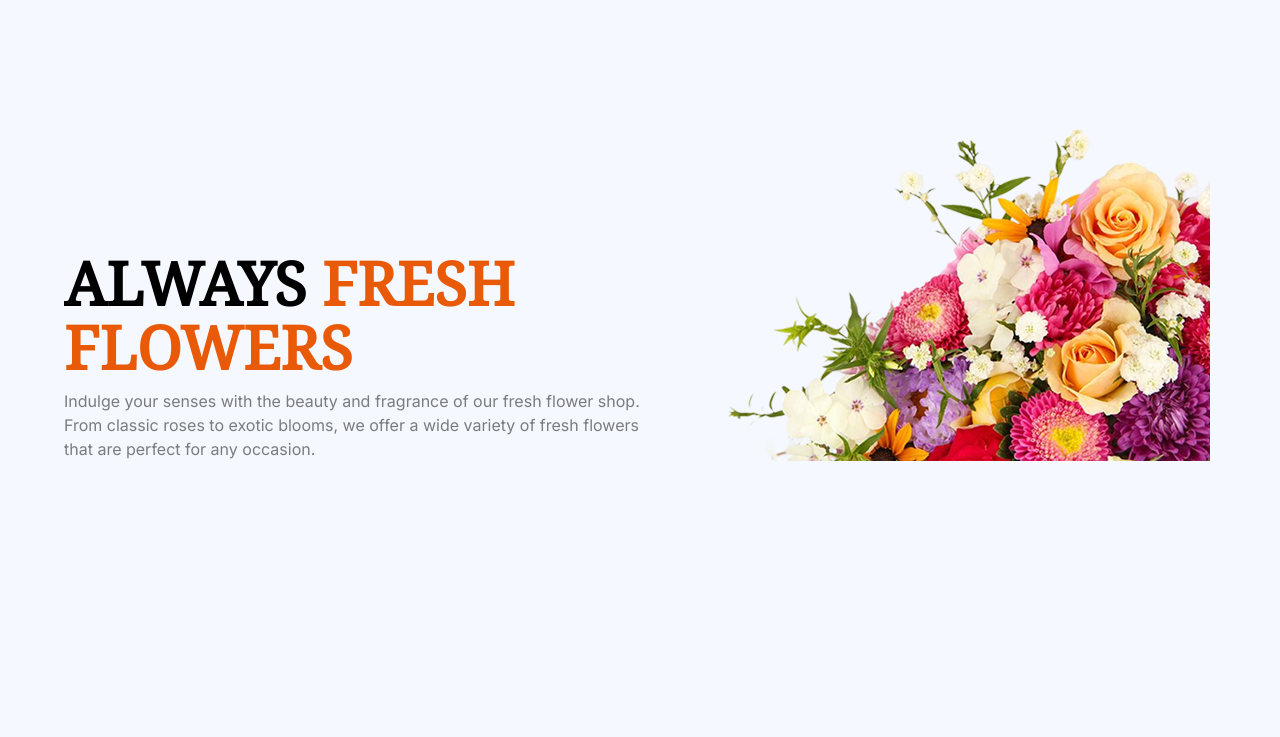
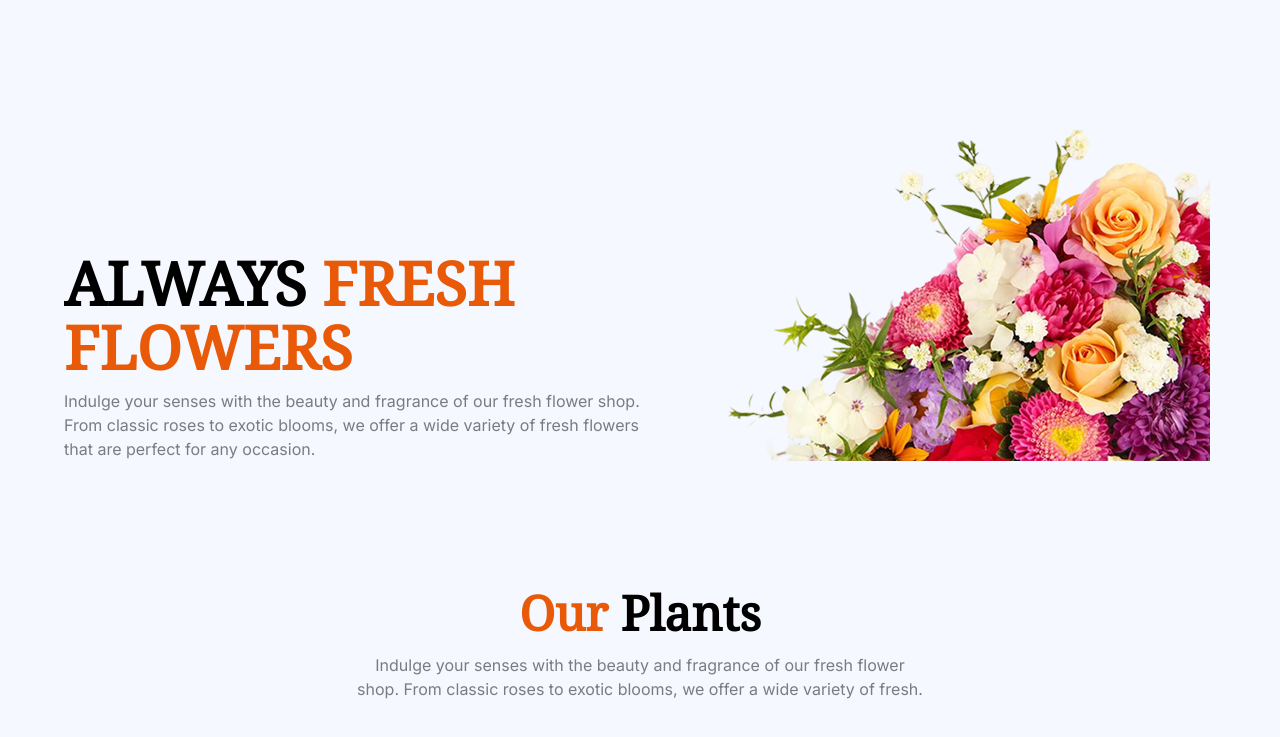
Before and after one commit to MD-Shihab-Hossain/Assignment-2, a plain HTML site: page index.html in a window 1280 px wide. Shown: the part 105-842 px from the top of the page. Before the commit the page ends 800 px from the top, so only its background shows below. Drawn offline with nearby package versions, Linux system fonts and the light colour scheme.

Commit message:
Add Plant section heading and description

```diff
--- a/index.html
+++ b/index.html
@@ -63,6 +63,21 @@
         </div>
       </section>
     </header>
+      <main>
+      <section class="mt-32 max-w-6xl mx-auto">
+        <div class="justify-items-center">
+          <div class="text-center max-w-[574px] mx-auto">
+            <h2 class="font-[Noto_Serif]">
+              <span class="text-[#E95A08] text-2xl lg:text-5xl font-bold">Our </span>
+              <span class="text-2xl lg:text-5xl font-bold">Plants</span>
+            </h2>
+            <p class="text-[rgba(0,0,0,0.5)] mt-4 mb-12">
+              Indulge your senses with the beauty and fragrance of our fresh
+              flower shop. From classic roses to exotic blooms, we offer a wide
+              variety of fresh.
+            </p>
+          </div>
+        </div>
 
 
 
```
